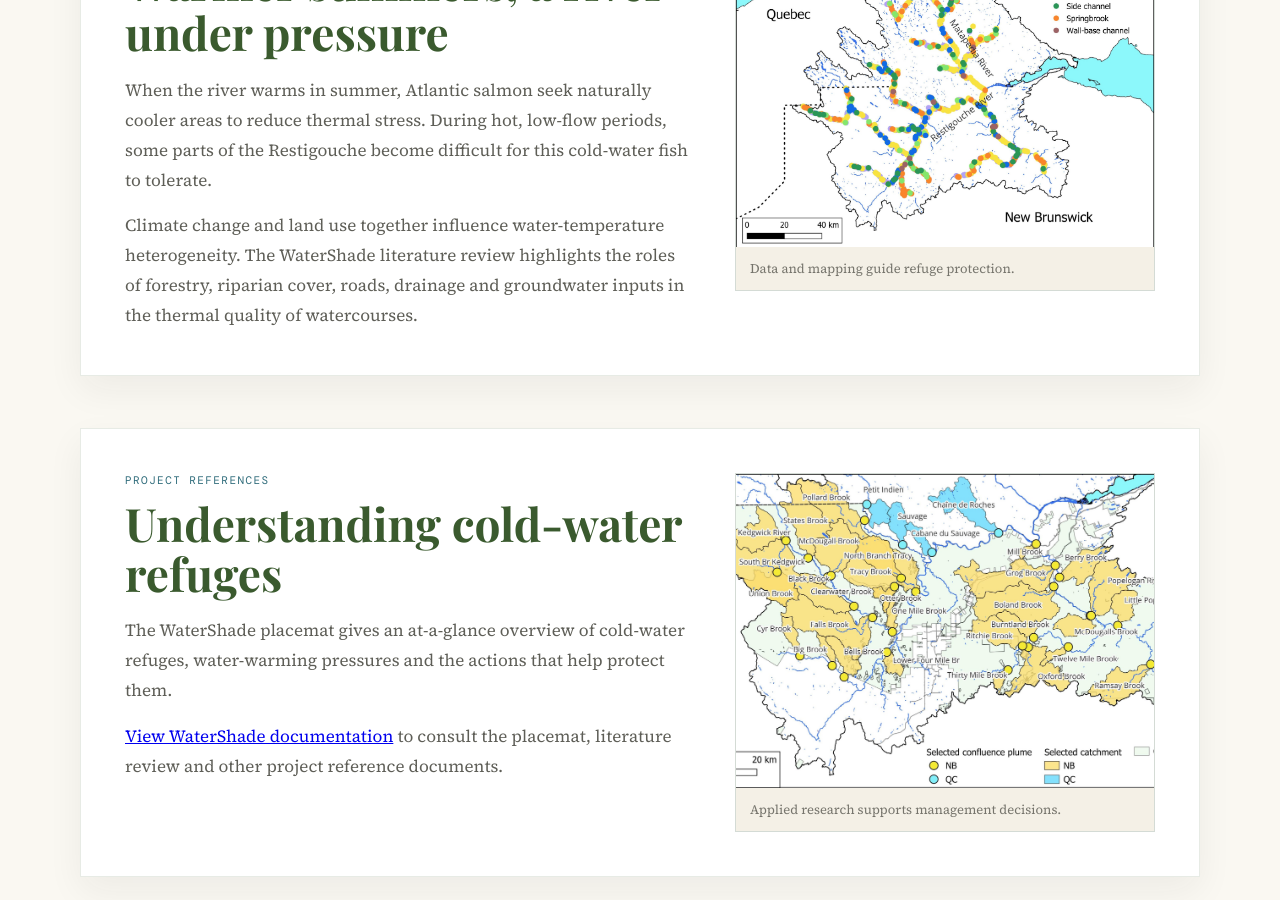
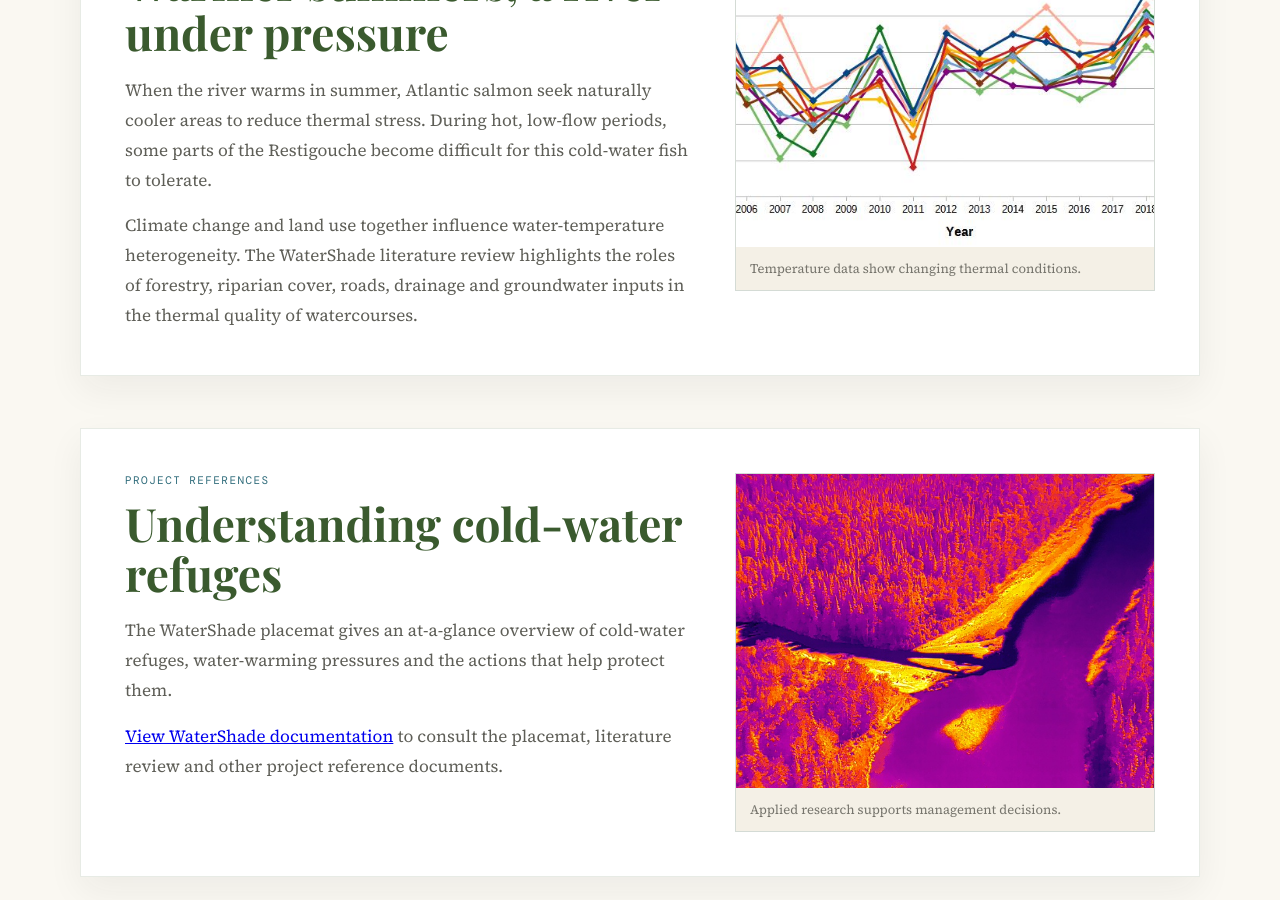
Before and after one commit to foxah047-stack/secure, a Jekyll site: the page built from _projects/watershade.md, in a window 1280 px wide and 900 px high, scrolled down 638 px. Built offline with Jekyll 4.4.1, drawn with Linux system fonts in a browser that asks for light colours; some web fonts are replaced; some of the changed lines change nothing that is shown.

Commit message:
Rotate WaterShade project imagery

```diff
--- a/_projects/watershade.md
+++ b/_projects/watershade.md
@@ -32,11 +32,11 @@ sections:
 
       Climate change and land use together influence water-temperature heterogeneity. The WaterShade literature review highlights the roles of forestry, riparian cover, roads, drainage and groundwater inputs in the thermal quality of watercourses.
     image_show: true
-    image: /assets/img/watershade/watershade-science-forum-overview.jpg
-    image_alt_fr: Analyse cartographique des refuges d’eau froide présentée au Science Forum 2025
-    image_alt_en: Cold-water refuge mapping analysis presented at Science Forum 2025
-    image_caption_fr: Les données et la cartographie orientent la protection des refuges.
-    image_caption_en: Data and mapping guide refuge protection.
+    image: /assets/img/watershade/watershade-science-forum-temperature-trend.jpg
+    image_alt_fr: Graphique de l’augmentation de la température de l’eau présenté au Science Forum 2025
+    image_alt_en: Water-temperature increase chart presented at Science Forum 2025
+    image_caption_fr: Les données de température montrent l’évolution des conditions thermiques.
+    image_caption_en: Temperature data show changing thermal conditions.
 
   - type: text
     kicker_fr: Références du projet
@@ -52,9 +52,9 @@ sections:
 
       [View WaterShade documentation](/resources/research/) to consult the placemat, literature review and other project reference documents.
     image_show: true
-    image: /assets/img/watershade/watershade-science-forum-references.jpg
-    image_alt_fr: Carte des bandes riveraines présentée au Science Forum 2025
-    image_alt_en: Riparian-buffer map presented at Science Forum 2025
+    image: /assets/img/watershade/watershade-pillar-research.png
+    image_alt_fr: Données LiDAR utilisées pour la recherche appliquée
+    image_alt_en: LiDAR data used for applied research
     image_caption_fr: La recherche appliquée appuie les décisions de gestion.
     image_caption_en: Applied research supports management decisions.
 
@@ -91,9 +91,9 @@ sections:
         title_en: Advance applied research
         text_fr: Combiner imagerie thermique, LiDAR, suivis de température, drones et validation terrain pour mieux comprendre les régimes thermiques et guider les décisions futures.
         text_en: Combine thermal imagery, LiDAR, temperature monitoring, drones and field validation to better understand thermal regimes and guide future decisions.
-        image: /assets/img/watershade/watershade-pillar-research.png
-        image_alt_fr: Données LiDAR utilisées pour la recherche appliquée
-        image_alt_en: LiDAR data used for applied research
+        image: /assets/img/watershade/watershade-science-forum-partnerships.jpg
+        image_alt_fr: Relevé par drone réalisé avec GINU dans le cadre de WaterShade
+        image_alt_en: Drone survey conducted with GINU as part of WaterShade
 
   - type: steps
     kicker_fr: Parcours du projet
@@ -122,9 +122,9 @@ sections:
         text_fr: Mise à jour des plans, ajout des données de débit, poursuite des suivis thermiques et collaboration avec le ministère afin d’arrimer les actions de gestion.
         text_en: Plan updates, addition of flow data, continued thermal monitoring and collaboration with the department to align management actions.
     image_show: true
-    image: /assets/img/watershade/watershade-science-forum-milestones.jpg
-    image_alt_fr: Équipement de suivi de la température déployé dans le cadre de WaterShade
-    image_alt_en: Temperature-monitoring equipment deployed as part of WaterShade
+    image: /assets/img/watershade/watershade-science-forum-references.jpg
+    image_alt_fr: Carte des bandes riveraines présentée au Science Forum 2025
+    image_alt_en: Riparian-buffer map presented at Science Forum 2025
     image_caption_fr: Les suivis sur le terrain font progresser les plans de conservation.
     image_caption_en: Field monitoring advances conservation plans.
 
```
Also changed, not shown: assets/img/watershade/watershade-science-forum-temperature-trend.jpg (added).
